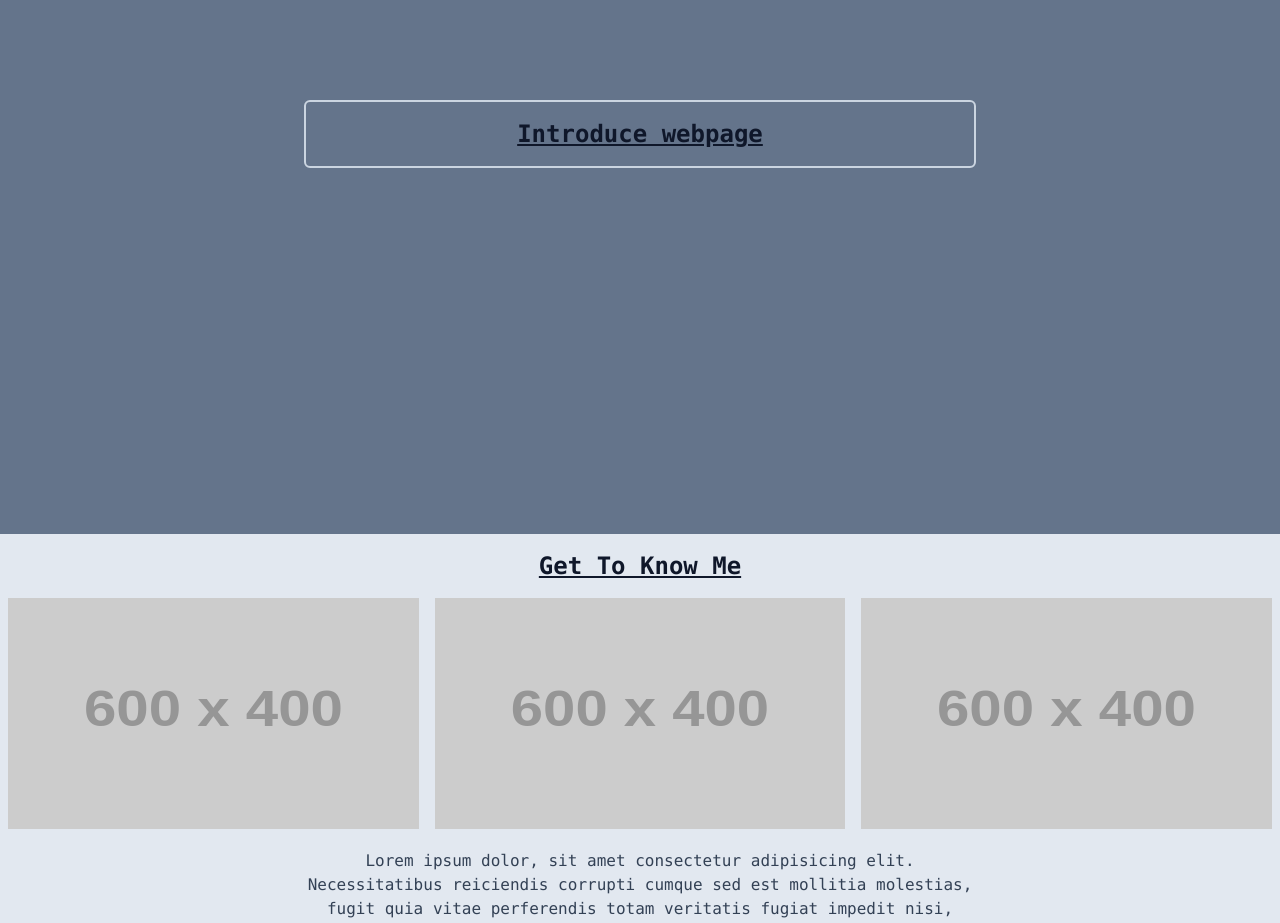
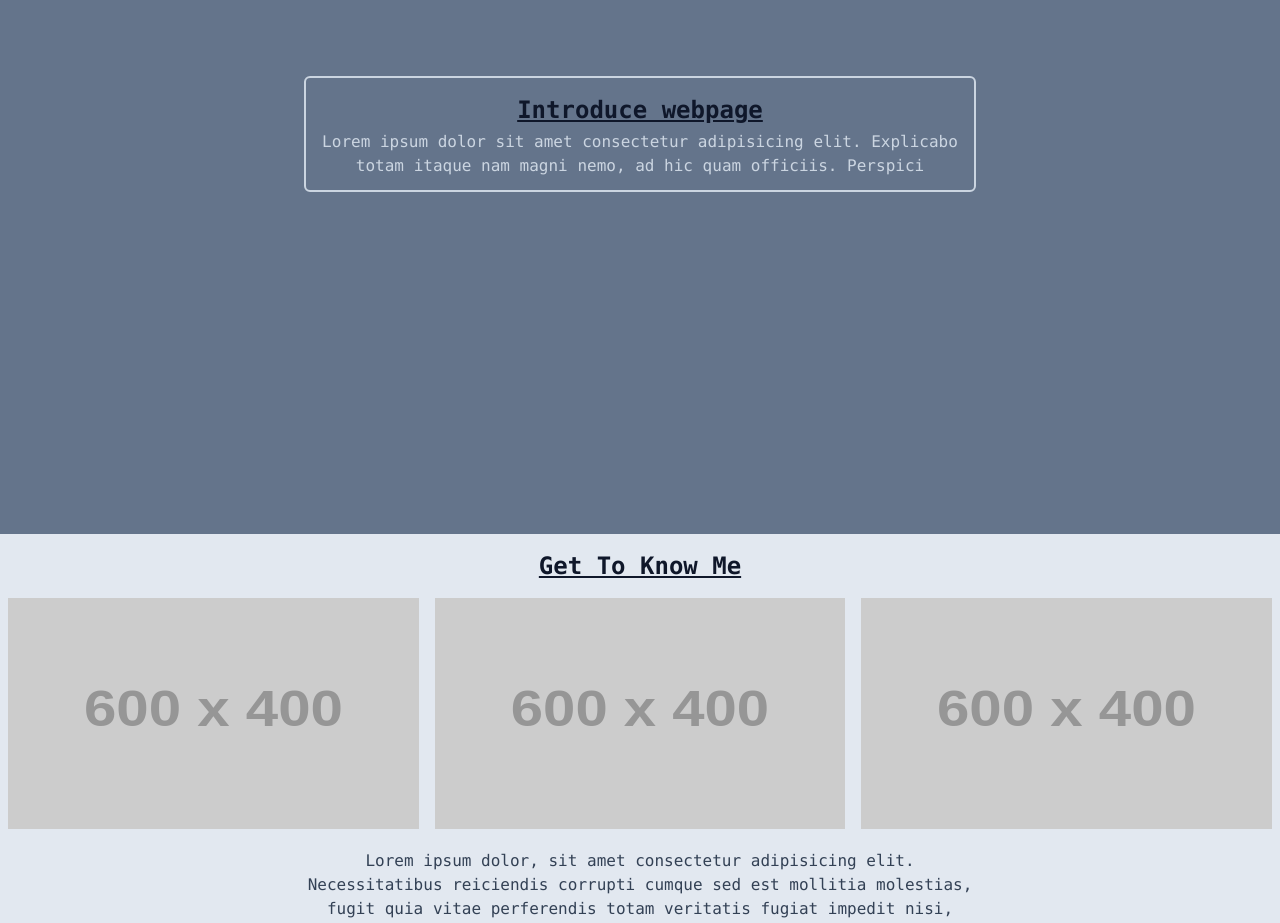
Before and after one commit to tdot123-1/portfolio, a React (Vite) app: page / in a window 1280 px wide. Shown: the part 1140-2063 px from the top of the page. Built offline with nearby package versions, Linux system fonts and the light colour scheme.

Commit message:
update effect

```diff
--- a/src/components/custom/TriggerEffect.tsx
+++ b/src/components/custom/TriggerEffect.tsx
@@ -15,7 +15,7 @@ const TriggerEffect = ({ children, threshold = 0.1 }: TriggerEffectProps) => {
       ([entry]) => {
         if (entry.isIntersecting) {
           setIsVisible(true);
-          //observer.disconnect();
+          observer.disconnect();
         }
       },
       { threshold }
--- a/src/components/custom/TypingEffect.tsx
+++ b/src/components/custom/TypingEffect.tsx
@@ -1,39 +1,42 @@
-import { useAnimate, motion } from "framer-motion";
-import { useEffect, useState } from "react";
+import { motion, useInView } from "framer-motion";
+import { useEffect, useRef, useState } from "react";
 
 interface TypingEffectProps {
   text: string;
   speed?: number;
-  isVisible: boolean;
+  //isVisible: boolean;
 }
 
-const TypingEffect = ({ text, speed = 50, isVisible }: TypingEffectProps) => {
+const TypingEffect = ({ text, speed = 50 }: TypingEffectProps) => {
   const [displayedText, setDisplayedText] = useState("");
-  const [scope, animate] = useAnimate();
+  //const [scope, animate] = useAnimate();
+
+  const ref = useRef(null);
+  const isInView = useInView(ref);
 
   useEffect(() => {
-    console.log(isVisible)
-    if (!isVisible) return;
+    console.log("in view: ", isInView);
+    if (!isInView) return setDisplayedText("");
 
     const startTyping = async () => {
       for (let i = 0; i < text.length; i++) {
         setDisplayedText(text.slice(0, i));
 
-        await animate(scope.current, { opacity: [0, 1] }, { duration: 0.1 });
+        //await animate(scope.current, { opacity: [0, 1] }, { duration: 0.1 });
 
         await new Promise((resolve) => setTimeout(resolve, speed));
       }
     };
 
     startTyping();
-  }, [text, speed, animate, scope]);
+  }, [text, speed, isInView]);
 
   return (
     <>
       <motion.div
-        ref={scope}
+        ref={ref}
         initial={{ opacity: 0 }}
-        animate={{ opacity: isVisible ? 1 : 0 }}
+        animate={{ opacity: 1 }}
         transition={{ duration: 0.5 }}
       >
         <p className="text-slate-300"> {displayedText}</p>
--- a/src/pages/HomePage.tsx
+++ b/src/pages/HomePage.tsx
@@ -9,7 +9,7 @@ import {
   IconBrandPython,
   IconBrandReact,
 } from "@tabler/icons-react";
-import TriggerEffect from "@/components/custom/TriggerEffect";
+
 import TypingEffect from "@/components/custom/TypingEffect";
 
 const HomePage = () => {
@@ -26,14 +26,7 @@ const HomePage = () => {
             Introduce webpage
           </h2>
 
-          <TriggerEffect>
-            {(isVisible) => (
-              <TypingEffect
-                text="Lorem ipsum dolor sit amet consectetur adipisicing elit. Nobis officiis quam iusto minus illo culpa laborum porro dolorum eos! Aspernatur maxime aliquam perferendis hic quae officia sunt eum dicta voluptas."
-                isVisible={isVisible}
-              />
-            )}
-          </TriggerEffect>
+          <TypingEffect text="Lorem ipsum dolor sit amet consectetur adipisicing elit. Explicabo totam itaque nam magni nemo, ad hic quam officiis. Perspiciatis molestiae consectetur autem hic unde distinctio cum tempora voluptatum maxime impedit." />
         </article>
       </section>
       <section className="container h-screen bg-slate-200">
```
